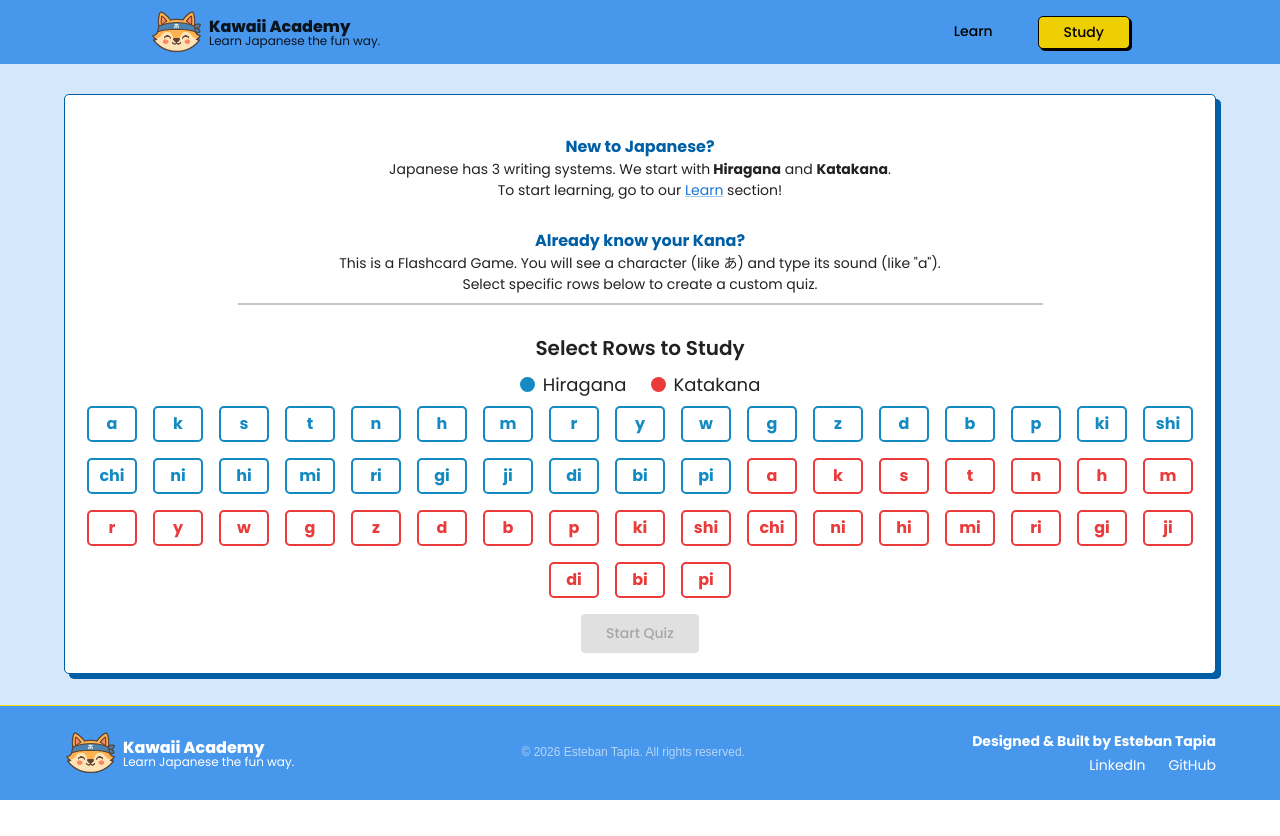
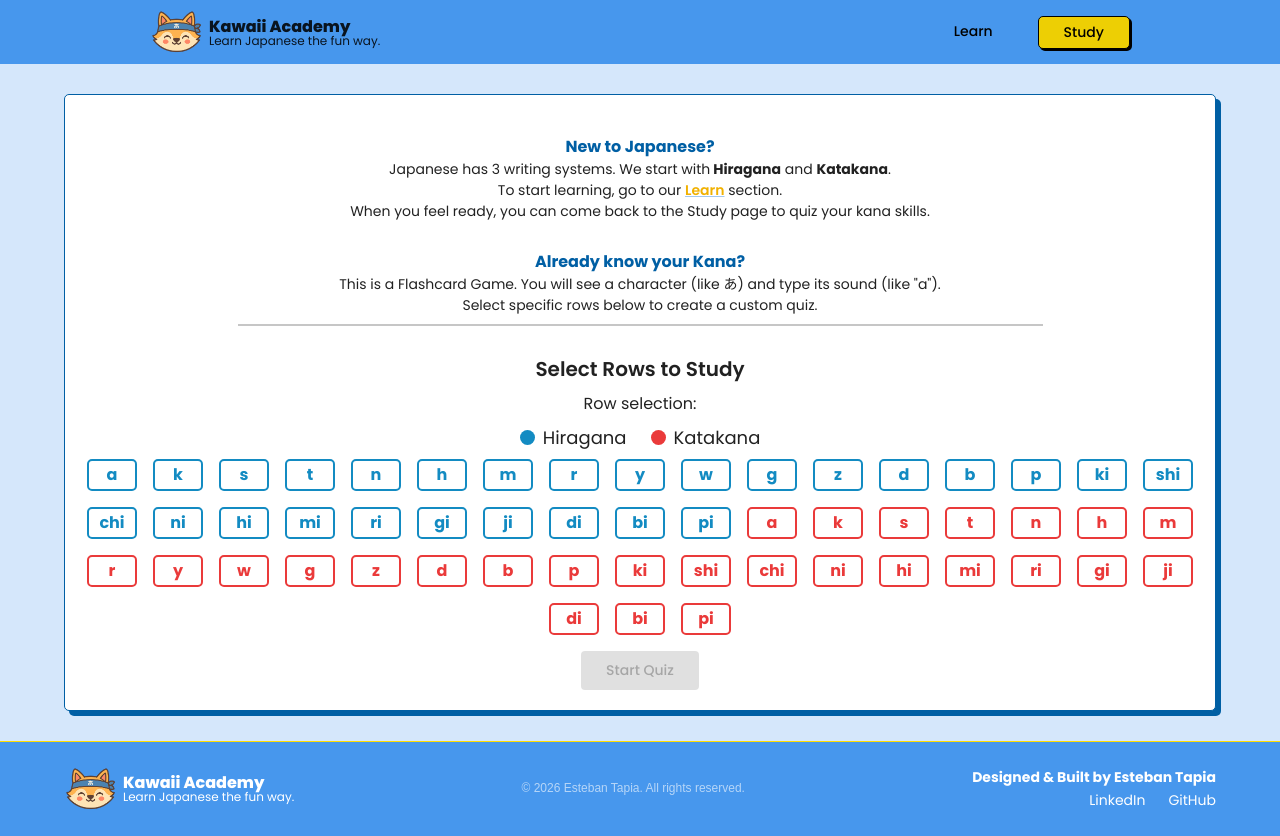
Before and after one commit to estebanT96/kawaii-academy, a React (Vite) app: page / in a window 1280 px wide. Before the commit the page ends 800 px from the top, so only its background shows below. Built offline with nearby package versions, Linux system fonts and the light colour scheme; some icons are missing; a web font is replaced by a local one.

Commit message:
Displaying row selection on study section

```diff
--- a/src/components/StudyCard.tsx
+++ b/src/components/StudyCard.tsx
@@ -10,11 +10,23 @@ const StudyCard = () => {
   const [selectedRows, setSelectedRows] = useState<string[]>([]);
   const [isGameActive, setIsGameActive] = useState(false);
   const [activeData, setActiveData] = useState(STUDY_CHAR);
+  const [displayedChar, setDisplayedChar] = useState<typeof STUDY_CHAR>([]);
 
   const toggleRow = (row: string) => {
-    setSelectedRows((prev) =>
-      prev.includes(row) ? prev.filter((r) => r !== row) : [...prev, row],
-    );
+    const selectedNewChars = STUDY_CHAR.filter((char) => char.row === row);
+    setDisplayedChar(selectedNewChars);
+    console.log("You just clicked row:", row);
+    console.log("Displaying ONLY these characters:", selectedNewChars);
+
+    setSelectedRows((prev) => {
+      const isAlreadySelected = prev.includes(row);
+
+      if (isAlreadySelected) {
+        return prev.filter((r) => r !== row);
+      } else {
+        return [...prev, row];
+      }
+    });
   };
 
   const handleStart = () => {
@@ -34,6 +46,7 @@ const StudyCard = () => {
             selectedRows={selectedRows}
             toggleRow={toggleRow}
             onStart={handleStart}
+            displayedChars={displayedChar}
           />
         ) : (
           <StudyCardContent data={activeData} />
--- a/src/components/StudySelection.tsx
+++ b/src/components/StudySelection.tsx
@@ -1,9 +1,16 @@
 import { Box, Button, Typography, Link } from "@mui/material";
 import { Link as RouterLink } from "react-router-dom";
+
+type KanaChar = {
+  char: string;
+  romaji: string;
+  row: string;
+};
 
 interface Props {
   allRows: string[];
   selectedRows: string[];
+  displayedChars: KanaChar[];
   toggleRow: (row: string) => void;
   onStart: () => void;
 }
@@ -11,6 +18,7 @@ interface Props {
 const StudySelection = ({
   allRows,
   selectedRows,
+  displayedChars,
   toggleRow,
   onStart,
 }: Props) => {
@@ -35,10 +43,18 @@ const StudySelection = ({
         </Typography>
         <Typography sx={{ fontSize: { xs: "12px", md: "14px" } }}>
           To start learning, go to our{" "}
-          <Link component={RouterLink} to="/learn">
+          <Link
+            component={RouterLink}
+            to="/learn"
+            sx={{ color: "rgb(241, 177, 0)", fontWeight: "600" }}
+          >
             Learn
           </Link>{" "}
-          section!
+          section.
+        </Typography>
+        <Typography sx={{ fontSize: { xs: "12px", md: "14px" } }}>
+          When you feel ready, you can come back to the Study page to quiz your
+          kana skills.
         </Typography>
       </Box>
       <Box width="100%" textAlign="center">
@@ -67,6 +83,28 @@ const StudySelection = ({
       >
         Select Rows to Study
       </Typography>
+      <Box
+        display="flex"
+        alignItems="center"
+        sx={{ flexDirection: { xs: "column", md: "row" } }}
+      >
+        <Typography sx={{ fontSize: { xs: "14px", md: "16px" } }}>
+          Row selection:
+        </Typography>
+        <Box display="flex">
+          {displayedChars.map((item) => (
+            <Typography
+              variant="h6"
+              padding="5px"
+              color="rgb(156, 156, 156)"
+              fontWeight="600"
+              sx={{ fontSize: { xs: "14px", md: "16px" } }}
+            >
+              [{item.char}]
+            </Typography>
+          ))}
+        </Box>
+      </Box>
 
       <Box display="flex" gap={3}>
         <Box display="flex" alignItems="center" gap={1}>
@@ -78,7 +116,7 @@ const StudySelection = ({
           />
           <Typography
             variant="body1"
-            sx={{ fontSize: { xs: "16px", md: "18px" } }}
+            sx={{ fontSize: { xs: "14px", md: "18px" } }}
           >
             Hiragana
           </Typography>
@@ -92,7 +130,7 @@ const StudySelection = ({
           />
           <Typography
             variant="body1"
-            sx={{ fontSize: { xs: "16px", md: "18px" } }}
+            sx={{ fontSize: { xs: "14px", md: "18px" } }}
           >
             Katakana
           </Typography>
@@ -107,10 +145,13 @@ const StudySelection = ({
           return (
             <Box
               key={row}
-              onClick={() => toggleRow(row)}
+              onClick={() => {
+                toggleRow(row);
+                console.log(row);
+              }}
               sx={{
                 width: "50px",
-                padding: "4px 4px",
+                padding: "2px 2px",
                 display: "flex",
                 justifyContent: "center",
                 alignItems: "center",
--- a/src/data/testKana.ts
+++ b/src/data/testKana.ts
@@ -274,5 +274,3 @@ export const STUDY_CHAR: KanaChar[] = [
   { char: "ピュ", romaji: "pyu", type: "katakana", row: "k-pi" },
   { char: "ピョ", romaji: "pyo", type: "katakana", row: "k-pi" },
 ];
-
-console.log(STUDY_CHAR);
```
